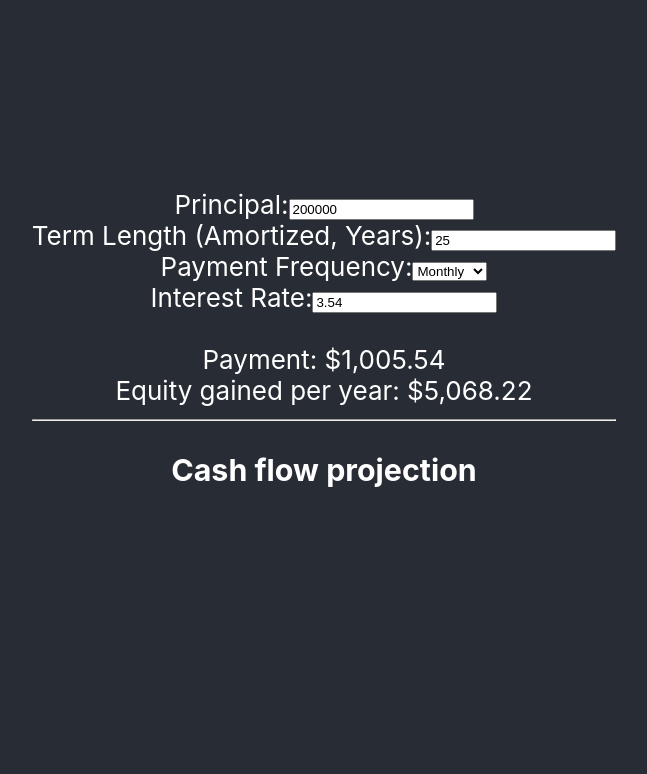
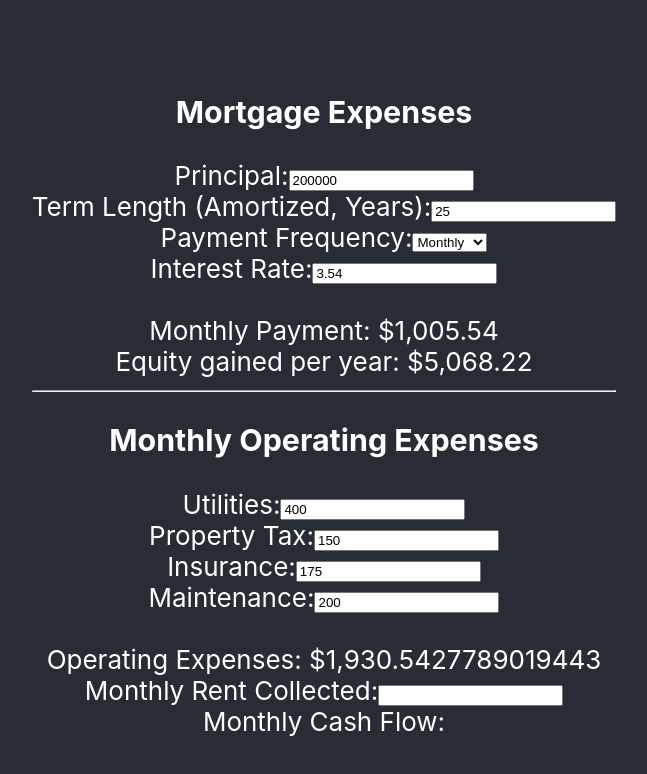
Before and after one commit to sedkis/property-researcher, a React (Create React App) app in the folder web-ui/: page / in a window 1280 px wide. Shown: the top 774 px of the page, without its empty margins (316-963 px from the left). Built offline with nearby package versions, Linux system fonts and the light colour scheme; the HTML template or start-up script is replaced by a standard one.

Commit message:
Added operating expenses and refactored handle methods

```diff
--- a/web-ui/src/form/Form.js
+++ b/web-ui/src/form/Form.js
@@ -2,6 +2,7 @@ import React, { Component } from 'react';
 // import EmailResults from './EmailResults';
 import CurrencyFormat from 'react-currency-format';
 import MortgageCalculator from './MortgageCalculator';
+import OperatingExpenses from './OperatingExpenses';
 
 class Form extends Component {
     constructor(props) {
@@ -11,25 +12,20 @@ class Form extends Component {
             principal: 200000,
             mortgageLengthYears: 25,
             paymentFreqPerYear: 12,
-            interest: 3.54
+            interest: 3.54,
+            utilities: 400,
+            propertyTax: 150,
+            insurance: 175,
+            maintenance: 200
         }
 
         // Binding to let the UI use these
-        this.handlePrincipalChange = this.handlePrincipalChange.bind(this);
-        this.handleMortgageLengthChange = this.handleMortgageLengthChange.bind(this);
-        this.handlePaymentFreqChange = this.handlePaymentFreqChange.bind(this);
-        this.handleInterestChange = this.handleInterestChange.bind(this);
-        // Binding to state to pass to MortgageCalculator
-        this.state.handlePrincipalChange = this.handlePrincipalChange;
-        this.state.handleMortgageLengthChange = this.handleMortgageLengthChange;
-        this.state.handlePaymentFreqChange = this.handlePaymentFreqChange;
-        this.state.handleInterestChange = this.handleInterestChange;
+        this.handleEventChange = this.handleEventChange.bind(this);
     }
 
-    handlePrincipalChange(event) {this.setState({principal: event.target.value})}
-    handleMortgageLengthChange(event) {this.setState({mortgageLengthYears: event.target.value})}
-    handlePaymentFreqChange(event) {this.setState({paymentFreqPerYear: event.target.value})}
-    handleInterestChange(event) { this.setState({interest: event.target.value});}
+    handleEventChange(event) {
+        this.setState({ [event.target.name] : parseInt(event.target.value)})
+    }
 
     render() {
 
@@ -37,19 +33,39 @@ class Form extends Component {
         <div>
             <MortgageCalculator
                 stateProp = {Object.assign({}, this.state)}
+                onClick = {this.handleEventChange}
             ></MortgageCalculator>
             <br/>
-            Payment: <CurrencyFormat value={ this.calculatePayment().toFixed(2) } displayType={'text'} thousandSeparator={true} prefix={'$'} />
+            Monthly Payment: <CurrencyFormat value={ this.calculatePayment().toFixed(2) } displayType={'text'} thousandSeparator={true} prefix={'$'} />
             <br/>
-            Equity gained per year: <CurrencyFormat value={(this.state.principal - this.calculateBalance()).toFixed(2)} displayType={'text'} thousandSeparator={true} prefix={'$'} />
+            Equity gained per year: <CurrencyFormat value={this.calculateEquityGainedAfterYear().toFixed(2)} displayType={'text'} thousandSeparator={true} prefix={'$'} />
 
-            <hr></hr>
+            <hr/>
 
-            <form>
-            <h3>Cash flow projection</h3>
-            </form>
+            <OperatingExpenses
+                stateProp = {Object.assign({}, this.state)}
+                onClick = {this.handleEventChange}
+            ></OperatingExpenses>
+            <br></br>
+            Operating Expenses: <CurrencyFormat value={ this.calculateOperatingExpenses() }
+                                                displayType={'text'}
+                                                thousandSeparator={true}
+                                                prefix={'$'} />
+           <br/>
+           <form>
+                <label>
+                    Monthly Rent Collected:
+                    <input type="number"
+                            value={this.state.rent}
+                            onChange={this.handleEventChange}/>
+                </label>
+                <br/>
+                <label>
+                    Monthly Cash Flow:
 
-            <br></br><br/><br/>
+                </label>
+
+           </form>
             {/* Email results to me: <EmailResults state={this.state}/> <button>bloop</button> */}
             {/* Text results to me: <TextResults state={this.state}/> <button>bloop</button> */}
         </div>
@@ -70,7 +86,14 @@ class Form extends Component {
     }
 
     calculateEquityGainedAfterYear() {
+        return this.state.principal - this.calculateBalance()
+    }
 
+    calculateOperatingExpenses() {
+        return this.state.utilities.valueOf() +
+                this.state.propertyTax +
+                this.state.insurance +
+                this.state.maintenance + this.calculatePayment();
     }
 }
 
--- a/web-ui/src/form/MortgageCalculator.js
+++ b/web-ui/src/form/MortgageCalculator.js
@@ -4,12 +4,13 @@ class MortgageCalculator extends Component {
     render() {
         return (
             <form>
-
+                <h3>Mortgage Expenses</h3>
                 <label>
                     Principal:
-                    <input type="number"
+                    <input type={'number'}
+                            name='principal'
                             value={this.props.stateProp.principal}
-                            onChange={this.props.stateProp.handlePrincipalChange}/>
+                            onChange={this.props.onClick}/>
                 </label>
 
                 <br></br>
@@ -17,8 +18,9 @@ class MortgageCalculator extends Component {
                 <label>
                     Term Length (Amortized, Years):
                     <input type="number"
+                            name='mortgageLengthYears'
                             value={this.props.stateProp.mortgageLengthYears}
-                            onChange={this.props.stateProp.handleMortgageLengthChange}/>
+                            onChange={this.props.onClick}/>
                 </label>
 
                 <br></br>
@@ -26,7 +28,8 @@ class MortgageCalculator extends Component {
                 <label>
                     Payment Frequency:
                     <select value={this.props.stateProp.paymentFreqPerYear}
-                            onChange={this.props.stateProp.handlePaymentFreqChange}>
+                            name='paymentFreqPerYear'
+                            onChange={this.props.onClick}>
                         <option value={26}>Biweekly</option>
                         <option value={12}>Monthly</option>
                     </select>
@@ -37,8 +40,9 @@ class MortgageCalculator extends Component {
                 <label>
                     Interest Rate:
                     <input type="number"
+                            name='interest'
                             value={this.props.stateProp.interest}
-                            onChange={this.props.stateProp.handleInterestChange}/>
+                            onChange={this.props.onClick}/>
                 </label>
 
             </form>
--- /dev/null
+++ b/web-ui/src/form/OperatingExpenses.js
@@ -0,0 +1,58 @@
+import React, {Component} from 'react';
+
+class OperatingExpenses extends Component {
+    render() {
+        return (
+            <form>
+                <h3>Monthly Operating Expenses</h3>
+                <label>
+                    Utilities:
+                    <input type="number"
+                            name="utilities"
+                            value={this.props.stateProp.utilities}
+                            onChange={this.props.onClick}/>
+                </label>
+
+                <br></br>
+
+                <label>
+                    Property Tax:
+                    <input type="number"
+                            name="propertyTax"
+                            value={this.props.stateProp.propertyTax}
+                            onChange={this.props.onClick}/>
+                </label>
+
+                <br></br>
+
+                <label>
+                    Insurance:
+                    <input type="number"
+                            name="insurance"
+                            value={this.props.stateProp.insurance}
+                            onChange={this.props.onClick}/>
+                </label>
+
+                <br></br>
+
+                <label>
+                    Maintenance:
+                    {/* <select value={this.props.stateProp.paymentFreqPerYear}
+                            onChange={this.props.stateProp.handlePaymentFreqChange}>
+                        <option value={'%'}>Percenteage</option>
+                        <option value={'$'}>Dollar Amount</option>
+                    </select> */}
+                    <input type="number"
+                            name="maintenance"
+                            value={this.props.stateProp.maintenance}
+                            onChange={this.props.onClick}/>
+                </label>
+
+                <br></br>
+
+            </form>
+        )
+    }
+}
+
+export default OperatingExpenses;
```
